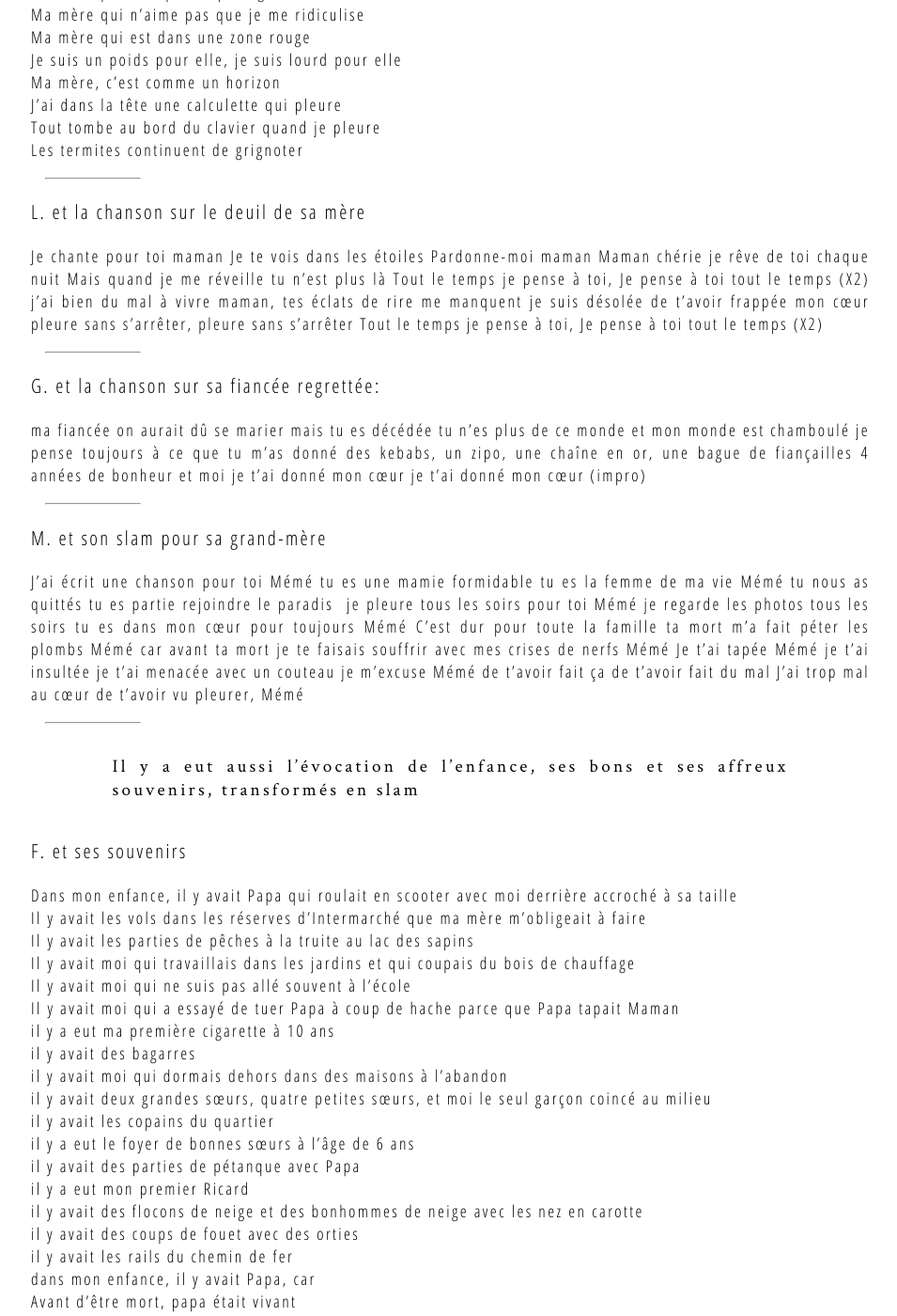
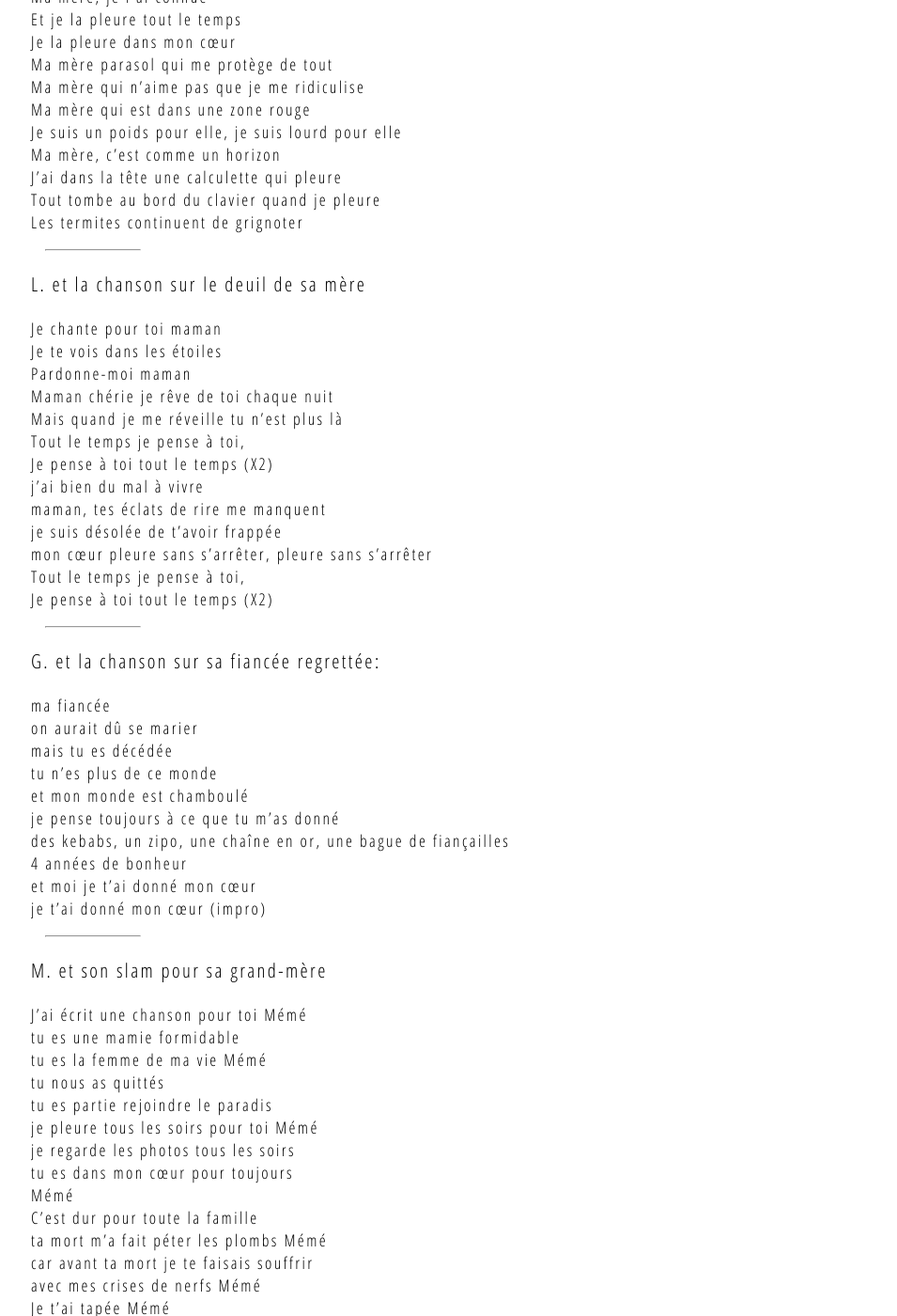
Before and after one commit to leshnik/revertouthaut, a Jekyll site: the page built from portraits-des-miens.md, in a window 1280 px wide and 1400 px high, scrolled down 5566 px. Shown: the whole window at 94% size, without its empty margins (137-1092 px from the left). Built offline with Jekyll 4.4.1, drawn with Linux system fonts in a browser that asks for light colours; some of the changed text lies outside the part shown.

Commit message:
audio added to portraits

```diff
--- a/portraits-des-miens.md
+++ b/portraits-des-miens.md
@@ -48,7 +48,13 @@
 
 <h2>Quelques extraits de textes, <br>quelques traces de ces intenses journées</h2>
 <img src="https://res.cloudinary.com/dnxcesebo/image/upload/v1660384087/le-miroir-partition-p1_c7fjm0.jpg">
-<p class="chansons_spoken_title">V.et sa chanson adressée à ses enfants, «&nbsp;LE MIROIR&nbsp;»</p>
+<p class="chansons_spoken_title">V.et sa chanson adressée à ses enfants, «&nbsp;dans le miroir&nbsp;»</p>
+<audio
+        controls
+        src="https://rth8.b-cdn.net/dans-le-miroir.mp3">
+            Your browser does not support the
+            <code>audio</code> element.
+    </audio>
 <p class="chansons_spoken">
 Je ne veux pas vous faire de mal<br>
 Je vous ai tant désirés<br>
@@ -79,51 +85,51 @@
 </p>
 <hr>
 <p class="chansons_spoken_title">L. et la chanson sur le deuil de sa mère</p>
-<p class="chansons_spoken">Je chante pour toi maman
-Je te vois dans les étoiles
-Pardonne-moi maman
-Maman chérie je rêve de toi chaque nuit
-Mais quand je me réveille tu n’est plus là
-Tout le temps je pense à toi,
-Je pense à toi tout le temps (X2)
-j’ai bien du mal à vivre
-maman, tes éclats de rire me manquent
-je suis désolée de t’avoir frappée
-mon cœur pleure sans s’arrêter, pleure sans s’arrêter
-Tout le temps je pense à toi,
+<p class="chansons_spoken">Je chante pour toi maman<br>
+Je te vois dans les étoiles<br>
+Pardonne-moi maman<br>
+Maman chérie je rêve de toi chaque nuit<br>
+Mais quand je me réveille tu n’est plus là<br>
+Tout le temps je pense à toi,<br>
+Je pense à toi tout le temps (X2)<br>
+j’ai bien du mal à vivre<br>
+maman, tes éclats de rire me manquent<br>
+je suis désolée de t’avoir frappée<br>
+mon cœur pleure sans s’arrêter, pleure sans s’arrêter<br>
+Tout le temps je pense à toi,<br>
 Je pense à toi tout le temps (X2)</p>
 <hr>
 <p class="chansons_spoken_title">G. et la chanson sur sa fiancée regrettée:</p>
-<p class="chansons_spoken">ma fiancée
-on aurait dû se marier
-mais tu es décédée
-tu n’es plus de ce monde
-et mon monde est chamboulé
-je pense toujours à ce que tu m’as donné
-des kebabs, un zipo, une chaîne en or, une bague de fiançailles
-4 années de bonheur
-et moi je t’ai donné mon cœur
+<p class="chansons_spoken">ma fiancée<br>
+on aurait dû se marier<br>
+mais tu es décédée<br>
+tu n’es plus de ce monde<br>
+et mon monde est chamboulé<br>
+je pense toujours à ce que tu m’as donné<br>
+des kebabs, un zipo, une chaîne en or, une bague de fiançailles<br>
+4 années de bonheur<br>
+et moi je t’ai donné mon cœur<br>
 je t’ai donné mon cœur (impro)</p>
 <hr>
 <p class="chansons_spoken_title">M. et son slam pour sa grand-mère </p>
-<p class="chansons_spoken">J’ai écrit une chanson pour toi Mémé
-tu es une mamie formidable
-tu es la femme de ma vie Mémé
-tu nous as quittés
-tu es partie rejoindre le paradis
-je pleure tous les soirs pour toi Mémé
-je regarde les photos tous les soirs
-tu es dans mon cœur pour toujours
-Mémé
-C’est dur pour toute la famille
-ta mort m’a fait péter les plombs Mémé
-car avant ta mort je te faisais souffrir
-avec mes crises de nerfs Mémé
-Je t’ai tapée Mémé
-je t’ai insultée
-je t’ai menacée avec un couteau
-je m’excuse Mémé de t’avoir fait ça
-de t’avoir fait du mal
+<p class="chansons_spoken">J’ai écrit une chanson pour toi Mémé<br>
+tu es une mamie formidable<br>
+tu es la femme de ma vie Mémé<br>
+tu nous as quittés<br>
+tu es partie rejoindre le paradis <br>
+je pleure tous les soirs pour toi Mémé<br>
+je regarde les photos tous les soirs<br>
+tu es dans mon cœur pour toujours<br>
+Mémé<br>
+C’est dur pour toute la famille<br>
+ta mort m’a fait péter les plombs Mémé<br>
+car avant ta mort je te faisais souffrir<br>
+avec mes crises de nerfs Mémé<br>
+Je t’ai tapée Mémé<br>
+je t’ai insultée<br>
+je t’ai menacée avec un couteau<br>
+je m’excuse Mémé de t’avoir fait ça<br>
+de t’avoir fait du mal<br>
 J’ai trop mal au cœur de t’avoir vu pleurer, Mémé</p>
 <hr>
 <p class="intro-text">Il y a eut aussi l’évocation de l’enfance, ses bons et ses affreux souvenirs, transformés en slam</p>
@@ -333,20 +339,29 @@
 Le ciel n’est jamais totalement bleu</p>
 <hr>
 <p class="chansons_spoken_title">S. et le fait de se sentir perdue.</p>
+<audio
+        controls
+        src="https://rth8.b-cdn.net/je%20ne%20sais%20pas%20qui%20je%20suis.mp3">
+            Your browser does not support the
+            <code>audio</code> element.
+    </audio>
 <p class="chansons_spoken">Je ne sais pas qui je suis<br>
 Je ne sais où je vais<br>
 Je suis perdue<br>
 Je t’ai rencontré un jour<br>
-Je t’ai apprécié, et je t’ai aimé, je t’ai aimé<br>
+Je t’ai apprécié, et je t’ai aimé, et je t’ai aimé<br>
 Je t’ai regardé, mon cœur a basculé<br>
-Avec tes 27 ans et tes yeux bleus attentionnés<br>
+Avec tes 27 ans, tes yeux bleus attentionnés<br>
 Je n’ai pas su résister<br>
 On vivait dans une bulle où l’amour n’avait pas d’âge<br>
-Nous étions bien <br>
+Nous étions si bien <br>
 Mais il faut désormais tourner la page, tourner la page<br>
 Je ne sais pas qui je suis<br>
 Je ne sais où je vais<br>
-Je suis perdue</p>
+Je suis perdue<br>
+Je t'ai rencontré un jour<br>
+Et je t'ai perdu<br>
+Mais je t'ai aimé, mais je t'ai aimé</p>
 <hr>
 <p class="chansons_spoken_title">S. et la différence entre monde intérieur et le monde réel</p>
 <p class="chansons_spoken">à l’intérieur je renais<br>
```
